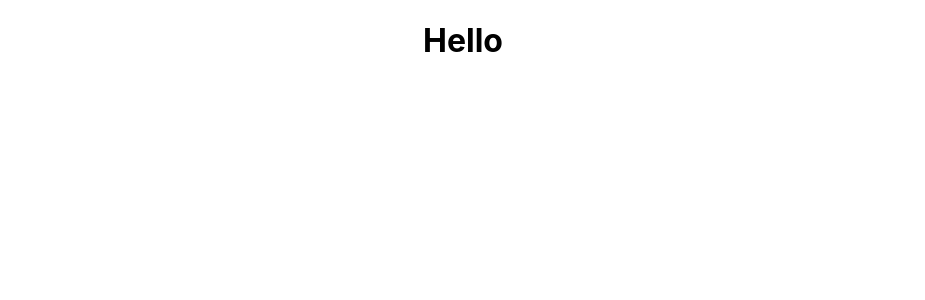
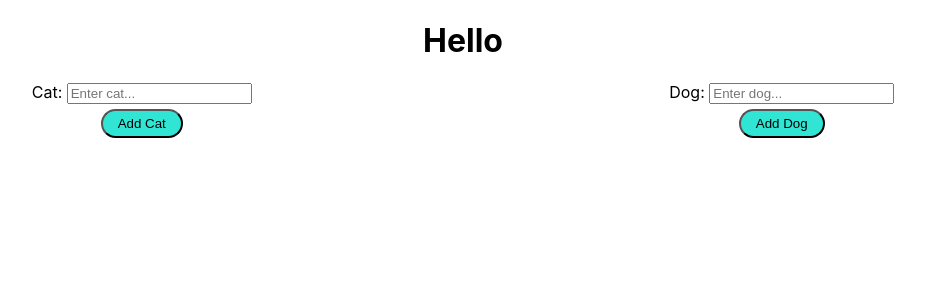
Before and after one commit to VitaliiKos/owu_react, a React (Create React App) app: page / in a window 1280 px wide. Shown: the top 300 px of the page, without its empty margins (177-1102 px from the left). Built offline with nearby package versions, Linux system fonts and the light colour scheme.

Commit message:
Lesson 4 classwork

```diff
--- a/package.json
+++ b/package.json
@@ -9,7 +9,8 @@
     "react": "^17.0.2",
     "react-dom": "^17.0.2",
     "react-scripts": "5.0.0",
-    "web-vitals": "^2.1.3"
+    "web-vitals": "^2.1.3",
+    "react-hook-form": "^7.25.1"
   },
   "scripts": {
     "start": "react-scripts start",
--- a/src/App.js
+++ b/src/App.js
@@ -1,9 +1,11 @@
 import './App.css';
+import {Form} from "./components";
 
 function App() {
   return (
     <div className="App">
      <h1>Hello</h1>
+        <Form/>
     </div>
   );
 }
--- /dev/null
+++ b/src/components/Cat/Cat.js
@@ -0,0 +1,16 @@
+import React from 'react';
+
+import css from './cat.module.css'
+
+const Cat = ({cat, dispatch}) => {
+    return (
+        <div className={css.cat}>
+            <div><h3>{cat.name}</h3></div>
+            <button onClick={()=>dispatch({type:'delete', target:'cat', payload:cat.id })}>delete</button>
+
+
+        </div>
+    );
+};
+
+export default Cat;
--- /dev/null
+++ b/src/components/Cat/cat.module.css
@@ -0,0 +1,8 @@
+.cat{
+    border: 2px solid cornflowerblue ;
+    display: flex;
+    justify-content: space-around;
+    margin: 5px;
+    background: #a1e0ec;
+    border-radius: 20px;
+}
--- /dev/null
+++ b/src/components/Dog/Dog.js
@@ -0,0 +1,15 @@
+import React from 'react';
+
+import css from './dog.module.css'
+
+const Dog = ({dog, dispatch}) => {
+    return (
+        <div className={css.dog}>
+            <h3>{dog.name}</h3>
+            <button onClick={()=>dispatch({type:'delete', target:'dog', payload:dog.id})}>delete</button>
+
+        </div>
+    );
+};
+
+export default Dog;
--- /dev/null
+++ b/src/components/Dog/dog.module.css
@@ -0,0 +1,9 @@
+.dog{
+    border: 2px solid coral;
+    display: flex;
+    justify-content: space-around;
+    background: #e5bf68;
+    margin: 5px;
+    border-radius: 20px;
+
+}
--- /dev/null
+++ b/src/components/Form/Form.js
@@ -0,0 +1,77 @@
+import React, {useReducer} from 'react';
+import {useForm} from "react-hook-form";
+
+import Cat from "../Cat/Cat";
+import Dog from "../Dog/Dog";
+import css from './form.module.css'
+
+
+const Form = () => {
+    const {register, handleSubmit} = useForm({mode: "onTouched"});
+
+    const reduser = (state, action)=>{
+       switch (action.type){
+           case 'add':
+               if (action.target === 'cat'){
+                   return {...state, cats:[...state.cats, action.payload]}
+               }
+               if (action.target === 'dog'){
+                   return {...state, dogs:[...state.dogs, action.payload]}
+               }
+               return state
+           case 'delete':
+               if (action.target === 'cat'){
+                   return {...state, cats: state.cats.filter(value => value.id !== action.payload)}
+               }
+               if (action.target === 'dog'){
+                   return {...state, dogs:state.dogs.filter(value => value.id !== action.payload)}
+               }
+               return state
+           default:
+               return state
+       }
+    }
+
+    const catSubmit = ({cat})=>{
+        dispatch({type: 'add' , target:'cat', payload:{name:cat, id:new Date().getTime()} })
+
+    }
+    const dogSubmit = ({dog})=>{
+        dispatch({type:'add', target:'dog', payload:{name:dog, id:new Date().getTime() }})
+    }
+
+    const [state, dispatch]=useReducer(reduser,{cats:[] , dogs:[]})
+    console.log(state)
+    return (
+        <div>
+            <div className={css.animalForm}>
+                <div className={css.formCat}>
+                    <form onSubmit={handleSubmit(catSubmit)}>
+                        <div><label>Cat: <input type="text" defaultValue={''} {...register('cat')}
+                                                placeholder="Enter cat..."/></label></div>
+                        <button>Add Cat</button>
+                    </form>
+                </div>
+
+                <div className={css.formDog}>
+                    <form onSubmit={handleSubmit(dogSubmit)}>
+                        <div><label>Dog: <input type="text" defaultValue={''} {...register('dog')}
+                                                placeholder="Enter dog..."/></label></div>
+                        <button>Add Dog</button>
+                    </form>
+                </div>
+            </div>
+
+
+            <div className={css.animal}>
+                <div className={css.catList}>{state.cats.map(cat => <Cat key={cat.id} cat={cat}
+                                                                         dispatch={dispatch}/>)}</div>
+
+                <div className={css.dogList}>{state.dogs.map(dog => <Dog key={dog.id} dog={dog}
+                                                                         dispatch={dispatch}/>)}</div>
+            </div>
+        </div>
+    );
+};
+
+export {Form};
--- /dev/null
+++ b/src/components/Form/form.module.css
@@ -0,0 +1,26 @@
+.catList, .dogList{
+    display: flex;
+    width: 100%;
+    flex-direction: column;
+}
+.animal{
+    width: 100%;
+    display: flex;
+    flex-wrap: nowrap;
+    justify-content: space-around;
+}
+button{
+    padding: 5px 15px;
+    margin: 5px;
+    background: #30e5d4;
+    border-radius: 15px;
+}
+.animalForm{
+    display: flex;
+    flex-wrap: nowrap;
+    justify-content: space-around;
+}
+.formCat{
+    /*background: #a1e0ec;*/
+}
+.formDog{}
--- /dev/null
+++ b/src/components/index.js
@@ -0,0 +1 @@
+export * from './Form/Form'
```
